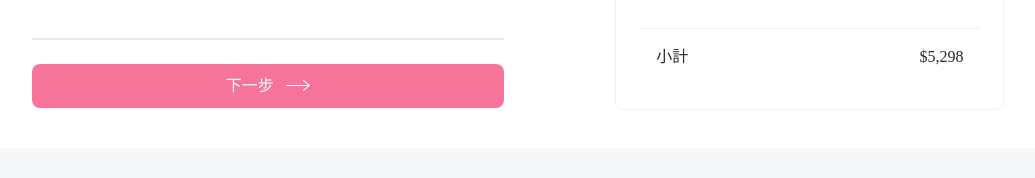
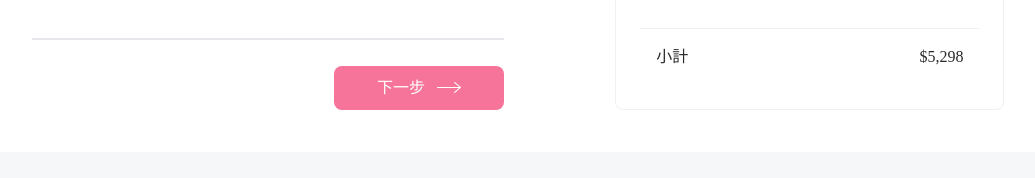
Before and after one commit to Beginneraboutlife116/AlphaShopCart, a plain HTML site: page index.html in a window 1280 px wide. Shown: the part 622-800 px from the top of the page, without its empty margins (122-1157 px from the left). Drawn offline with Linux system fonts and the light colour scheme.

Commit message:
fix/style btns when its window width is up 426px

```diff
--- a/src/scss/style.scss
+++ b/src/scss/style.scss
@@ -545,6 +545,13 @@ body {
       width: 100%;
       @include flexArrange(center);
     }
+    @include sm {
+      display: block;
+      visibility: hidden;
+      + .btns__next {
+        width: 17rem;
+      }
+    }
   }
 }
 
```
Also changed, not shown: alphaShopCart-1200pxUp.png (added), alphaShopCart-400pxDown.png (added), src/css/style.css, 1 other file.
